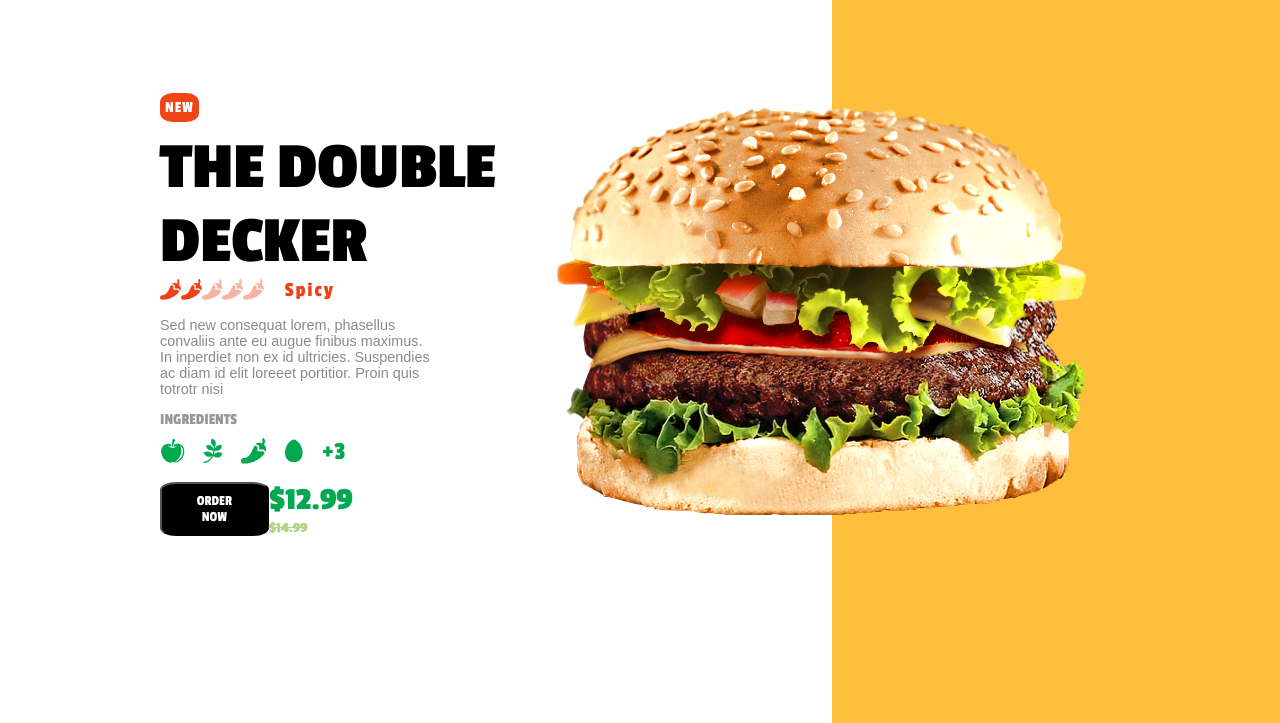
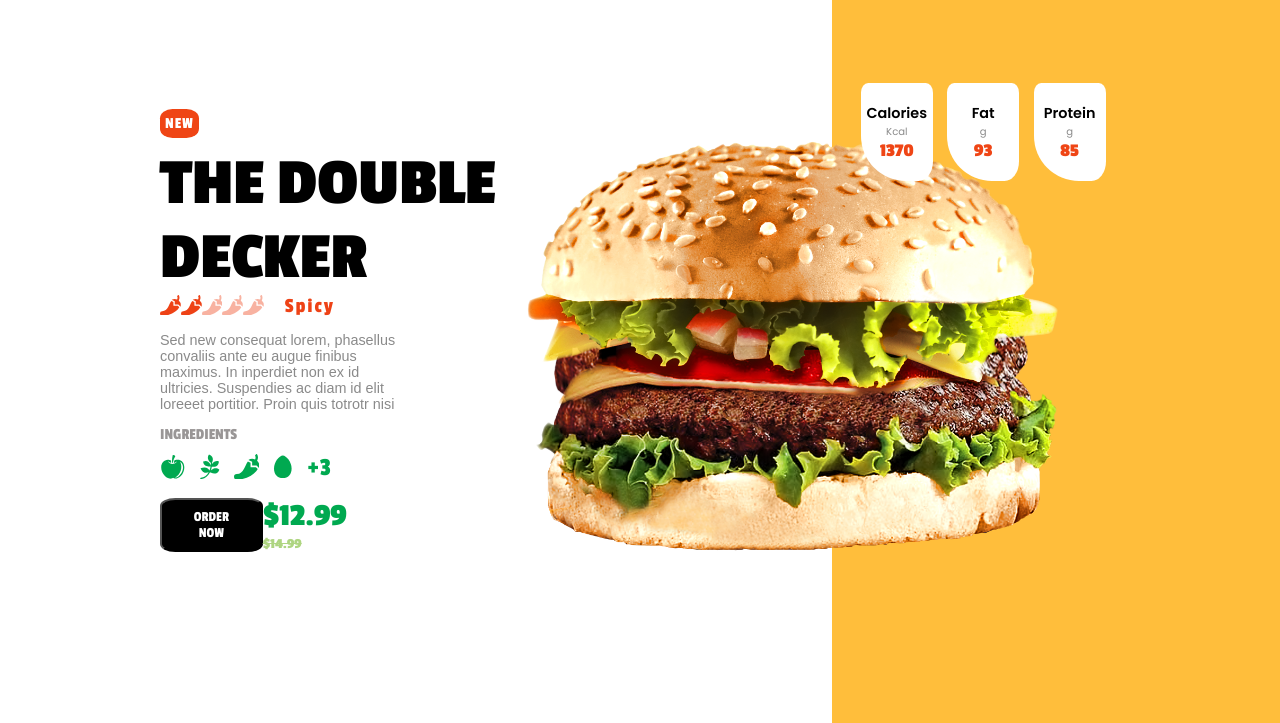
Before and after one commit to Quentin0292/BillyBurgerFront, a Gatsby site: page / in a window 1280 px wide. Shown: the part 77-800 px from the top of the page. Built offline with nearby package versions, Linux system fonts and the light colour scheme; Gatsby itself is replaced by a stand-in of ours.

Commit message:
add: card nutrition for my home page burger

```diff
--- a/src/components/homeContent.js
+++ b/src/components/homeContent.js
@@ -44,6 +44,23 @@
       </section>
       <section className="home-photo">
         <img className="home-burger" src={Burger} alt="" />
+        <div className="home-nutrition">
+          <div className="home-nutrition-card">
+            <span>Calories</span>
+            <span>Kcal</span>
+            <span>1370</span>
+          </div>
+          <div className="home-nutrition-card">
+            <span>Fat</span>
+            <span>g</span>
+            <span>93</span>
+          </div>
+          <div className="home-nutrition-card">
+            <span>Protein</span>
+            <span>g</span>
+            <span>85</span>
+          </div>
+        </div>
       </section>
     </div>
   )
--- a/src/sass/App.scss
+++ b/src/sass/App.scss
@@ -1,4 +1,5 @@
 @import url("https://fonts.googleapis.com/css?family=Passion+One:400,700,900&display=swap");
+@import url("https://fonts.googleapis.com/css?family=Poppins:400,500,600&display=swap");
 @import "variables";
 @import "index";
 @import "menu";
--- a/src/sass/_homeContent.scss
+++ b/src/sass/_homeContent.scss
@@ -95,9 +95,47 @@
     }
   }
   .home-photo {
+    display: flex;
     .home-burger {
       max-width: 1000px;
       width: 590px;
+      padding-top: 35px;
+    }
+    .home-nutrition {
+      display: flex;
+      margin-left: -230px;
+      height: 40%;
+
+      .home-nutrition-card {
+        background-color: white;
+        margin-right: 1em;
+        display: flex;
+        flex-direction: column;
+        align-items: center;
+        width: 5em;
+        padding: 20px 15px;
+        border-top-left-radius: 10%;
+        border-top-right-radius: 10%;
+        border-bottom-left-radius: 45px;
+        border-bottom-right-radius: 20%;
+        font-family: "Poppins", sans-serif;
+        font-size: 0.9em;
+
+        span:first-child {
+          font-weight: bold;
+        }
+
+        span:nth-child(even) {
+          color: #8a8a8a;
+          font-size: 0.7em;
+        }
+        span:last-child {
+          color: #ef4515;
+          font-family: "Passion One", cursive;
+          font-size: 1.3em;
+          font-weight: 600;
+        }
+      }
     }
   }
 }
```
